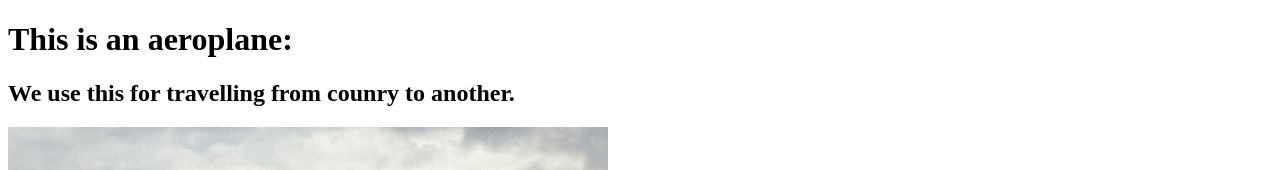
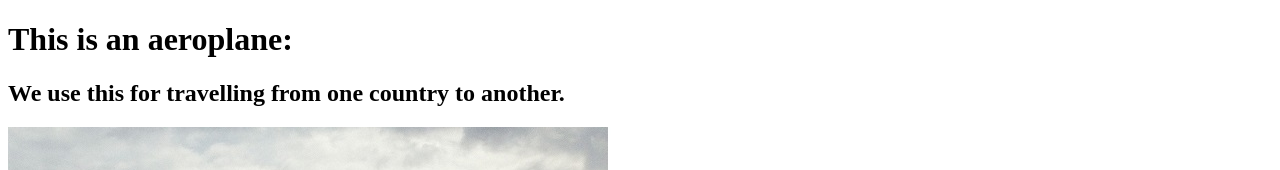
Before and after one commit to imrulhasnatkamal/myit, a plain HTML site: page index.html in a window 1280 px wide. Shown: the top 170 px of the page. Drawn offline with Linux system fonts and the light colour scheme.

Commit message:
Update index.html

```diff
--- a/index.html
+++ b/index.html
@@ -8,7 +8,7 @@
     </head>
     <body>
         <h1>This is an aeroplane:</h1>
-        <h2>We use this for travelling from counry to another.</h2>
+        <h2>We use this for travelling from one country to another.</h2>
         <img src="image/pexels-alexey-demidov-11341064.jpg" alt = "aeroplane">
         <h4>Without plane far travelling will be very diffucult.Flying was considered to be an expensive luxury up until the latter part of the 20th Century. Nowadays, it's a relatively affordable mode of travel and prices still continue to drop in some places, thanks in part to larger passenger aircraft and technological advances. In many parts of the world, flying between cities can often be cheaper than travel by rail.</h4>
         <h3>Its a pic of nature:</h3>
```
